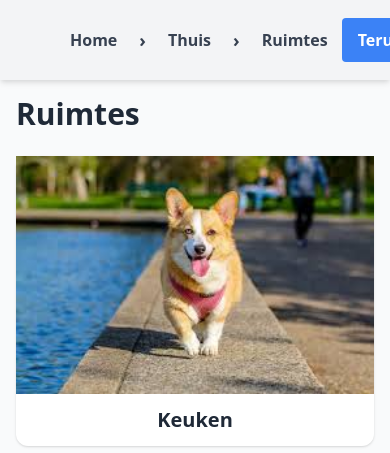
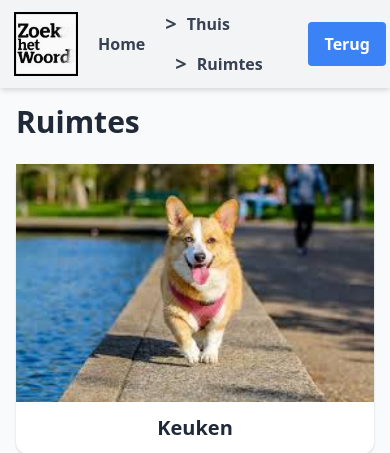
Before and after one commit to PieterDeGeyndt/FindTheWord, a Django app: page /subcategory/1/ in a window 390 px wide. Shown: the top 453 px of the page. Run offline with Django 5.2, Linux system fonts and the light colour scheme; data comes from the database, SQL or seed files in the repository.

Commit message:
Improved UI/UX in nav on small screens

```diff
--- a/ftwapp/templates/base.html
+++ b/ftwapp/templates/base.html
@@ -13,10 +13,10 @@
 <body class="bg-gray-50 text-gray-800 font-sans">
 
     <!-- Navbar -->
-<nav class="bg-gray-100 px-4 py-3 shadow-md flex items-center justify-between text-lg font-bold text-gray-700">
-    <div class="flex items-center space-x-3">
-        <a href="{% url 'home' %}"><img src="{% static 'logo.png' %}" alt="Logo" class="h-16 w-auto"></a>
-        <div class="flex items-center space-x-2">
+<nav class="bg-gray-100 px-1 py-1 shadow-md flex items-center justify-between text-lg font-bold text-gray-700">
+    <div class="flex items-center">
+        <a class="flex-shrink-0" href="{% url 'home' %}"><img src="{% static 'logo.png' %}" alt="Logo" class="h-16 w-16"></a>
+        <div class="flex items-center">
             <a href="{% url 'home' %}" class="hover:underline">Home</a>
             {% block breadcrumbs %}
             {% endblock %}
--- a/ftwapp/templates/category_detail.html
+++ b/ftwapp/templates/category_detail.html
@@ -6,8 +6,9 @@
 {% block title %}Zoek het Woord - {{ category.name }}{% endblock %}
 
 {% block breadcrumbs %}
-<span>›</span>
-<a href="{% url 'category_detail' category.pk %}" class="hover:underline">{{ category.name }}</a>
+<div class="breadcrumbs">
+<a href="{% url 'category_detail' category.pk %}"><span>&gt;</span>{{ category.name }}</a>
+</div>
 {% endblock %}
 
 {% block content %}
--- a/ftwapp/templates/subcategory_detail.html
+++ b/ftwapp/templates/subcategory_detail.html
@@ -7,10 +7,14 @@
 {% block title %}Zoek het Woord - {{ subcategory.name }}{% endblock %}
 
 {% block breadcrumbs %}
-<span>›</span>
-<a href="{% url 'category_detail' subcategory.category.pk %}" class="hover:underline">{{ subcategory.category.name }}</a>
-<span>›</span>
-<a href="{% url 'subcategory_detail' subcategory.pk %}" class="hover:underline">{{ subcategory.name }}</a>
+<div class="breadcrumbs">
+    <a href="{% url 'category_detail' subcategory.category.pk %}">
+        <span>&gt;</span> {{ subcategory.category.name }}
+    </a>
+    <a href="{% url 'subcategory_detail' subcategory.pk %}">
+        <span>&gt;</span> {{ subcategory.name }}
+    </a>
+</div>
 {% endblock %}
 
 {% block content %}
--- a/static/styles.css
+++ b/static/styles.css
@@ -1,64 +1,114 @@
-/* Make the navigation/menu bar taller */
+/* ===============================
+    Base nav styling
+=============================== */
 nav {
-  height: 70px; /* Adjust as needed */
+  height: 70px;
   display: flex;
-  align-items: center; /* Vertically center links/buttons */
-  justify-content: space-between; /* Space out logo and links if needed */
+  align-items: center;
+  justify-content: space-between;
   padding: 0 20px;
+  overflow-x: auto; /* enable horizontal scroll if too wide */
 }
 
-/* Style links and buttons inside the nav */
+nav::-webkit-scrollbar {
+  display: none; /* hides scrollbar on mobile for a cleaner look */
+}
+
 nav a,
 nav button {
-  font-size: 20px;        /* Larger text for better readability */
-  padding: 12px 20px;     /* Larger clickable area */
-  text-decoration: none;  /* Remove underlines if desired */
-  border: none;          /* Remove borders on buttons if any */
-  background: none;      /* Remove background if using plain links */
-  cursor: pointer;      /* Show pointer on hover for buttons */
-  color: inherit;       /* Use parent text color */
+  font-size: 20px;
+  padding: 12px 10px;
+  text-decoration: none;
+  border: none;
+  background: none;
+  cursor: pointer;
+  color: inherit;
 }
 
-/* Add spacing between links/buttons if needed */
-nav a + a,
-nav button + button {
+nav a+a,
+nav button+button {
   margin-left: 10px;
 }
 
-nav span {
-  font-size: 25px;   /* or your desired size */
-  position: relative;
-  top: 0px;          /* Adjust this value until it lines up perfectly — try 3px, 4px, 5px, etc. */
+nav img {
+  height: 48px;
+  width: auto;
 }
 
-/* Make it even larger on mobile devices */
+.breadcrumbs {
+  display: flex;
+  align-items: center;
+  gap: 4px;
+}
+
+.breadcrumbs a {
+  display: flex;
+  align-items: center;
+  gap: 10px; /* small gap between > and text */
+  text-decoration: none;
+  color: inherit;
+}
+
+.breadcrumbs span {
+  font-size: 20px;
+}
+
+/* ===============================
+    Medium screens (≤768px)
+=============================== */
 @media (max-width: 768px) {
   nav {
     height: 80px;
   }
 
+  nav img {
+    height: 40px;
+  }
+
   nav a,
   nav button {
-    font-size: 20px;
-    padding: 14px 24px;
+    font-size: 18px;
+    padding: 10px 16px;
+  }
+
+  nav span {
+    font-size: 22px;
+  }
+
+  .breadcrumbs {
+    flex-direction: column;
+    align-items: flex-start;
+    margin-left: 30px; /* indent when stacked */
+    gap: 4px; /* vertical spacing when stacked */
   }
 }
 
+/* ===============================
+    Small screens (≤480px)
+=============================== */
 @media (max-width: 480px) {
+  nav {
+    height: auto; /* allow nav to expand naturally if needed */
+  }
+
+  nav img {
+    height: 32px;
+  }
+
   nav a,
   nav button {
-    font-size: 16px;       /* Slightly smaller font */
-    padding: 10px 14px;    /* Less horizontal padding */
+    font-size: 16px;
+    padding: 6px 10px;
   }
+
   nav span {
     font-size: 18px;
-    top: 0px; /* Adjust if needed */
   }
-  nav {
-  white-space: nowrap;
-  overflow-x: auto;
+
+  .breadcrumbs {
+    flex-direction: column;
+    align-items: flex-start;
+    margin-left: 0px; /* indent when stacked */
+    gap: 0px; /* vertical spacing when stacked */
+  }
 }
-nav::-webkit-scrollbar {
-  display: none; /* Hides scrollbar on mobile for a cleaner look */
-}
-}
```
Also changed, not shown: ftwapp/templates/word_detail.html (+8 -4 lines).
